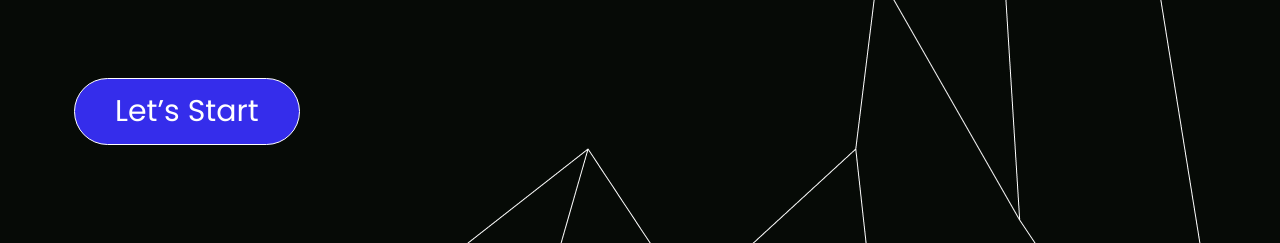
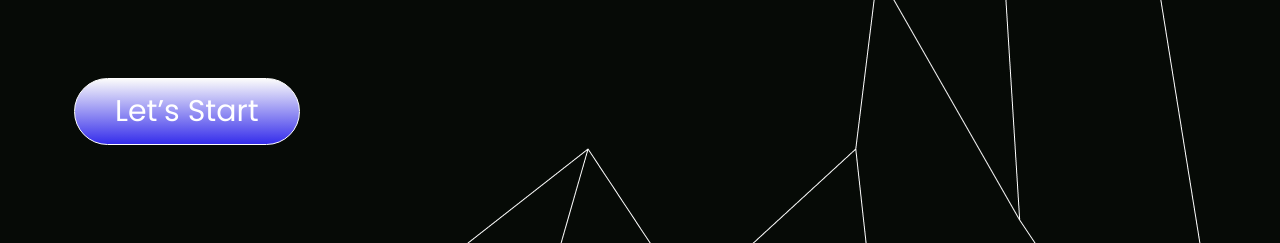
Before and after one commit to akbrzr/FinalProjectTPM_FrontEnd, a plain HTML site: page index.html in a window 1280 px wide. Shown: the part 557-800 px from the top of the page. Drawn offline with Linux system fonts and the light colour scheme.

Commit message:
lets start btn

```diff
--- a/style-landing.css
+++ b/style-landing.css
@@ -89,7 +89,7 @@ nav {
 }
 
 .lets {
-    background-color: var(--lets_but);
+    background: linear-gradient(to bottom, #FBFBFB, #352DEB);
     border: none;
     cursor: pointer;
     color: #FFFFFF;
```
